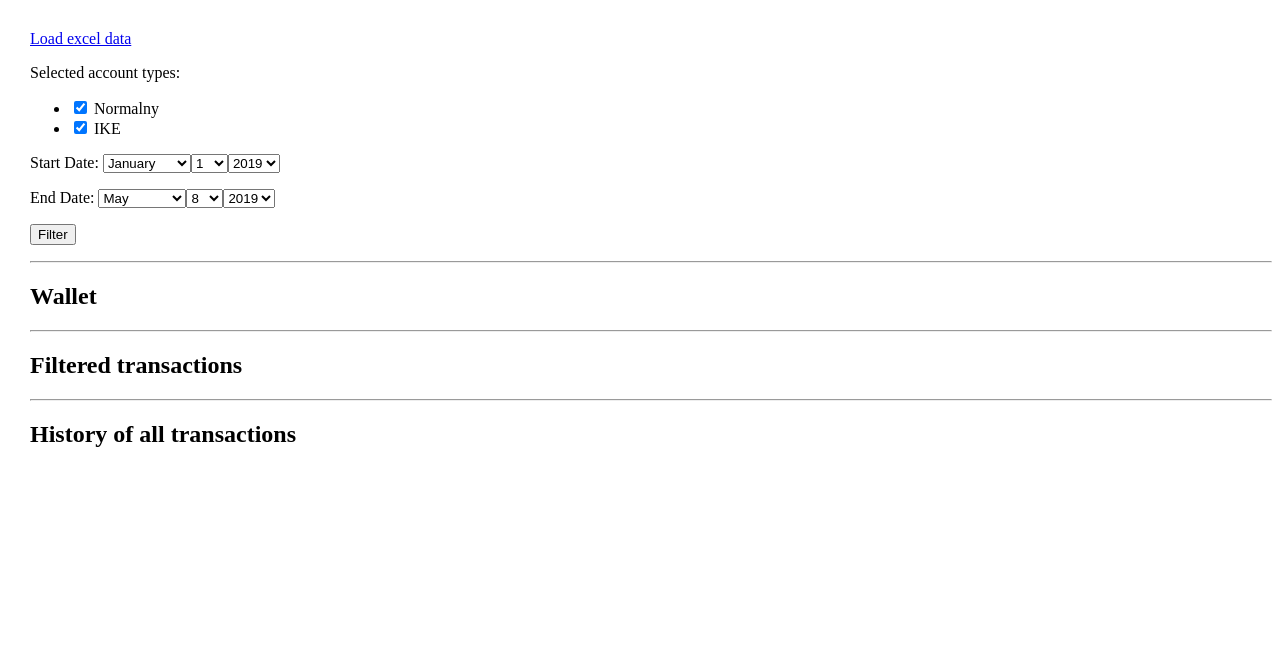
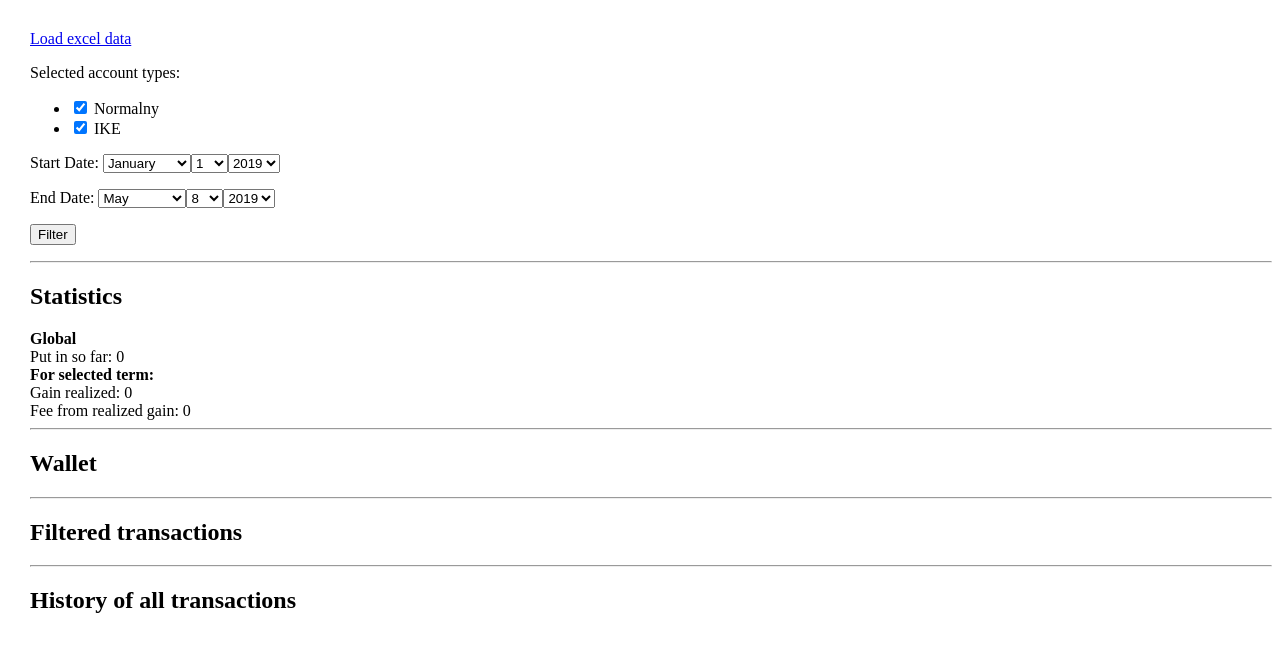
Before and after one commit to codeedward/WalletGPW, a Django app: page / in a window 1280 px wide. Shown: the top 652 px of the page. Run offline with Django 3.2, Linux system fonts and the light colour scheme.

Commit message:
Calculate putInAllTime value. Small fix for loading data.

```diff
--- a/wallet/models.py
+++ b/wallet/models.py
@@ -22,7 +22,7 @@ class ExcelEntryRow():
             self.price = row[4].value
             self.transactionValue = row[5].value
             self.fee = row[6].value
-            self.balanceChange = row[9].value
+            self.balanceChange = row[7].value
             self.accountType = row[10].value
 
         elif type(row) is dict:
--- a/wallet/services/calculateService.py
+++ b/wallet/services/calculateService.py
@@ -1,3 +1,5 @@
+
+
 def GetCalculatedCurrentWallet(listOfTransactions):
     walletShares = {}
     for transaction in listOfTransactions:
@@ -16,3 +18,12 @@ def GetCalculatedCurrentWallet(listOfTransactions):
                 if(walletShares[transaction.name] == 0):
                     del walletShares[transaction.name]
     return walletShares
+
+
+def GetAmountPutInSoFar(listOfTransactions):
+    sum = 0
+    for transaction in listOfTransactions:
+     if(transaction.transactionType == 'Wplata'):
+        print(f"Trying to add {transaction.transactionType} {transaction.date} with value {transaction.balanceChange}")
+        sum += float(transaction.balanceChange.replace(",", "."));
+    return sum
--- a/wallet/templates/wallet/dashboard.html
+++ b/wallet/templates/wallet/dashboard.html
@@ -16,27 +16,53 @@
 
         <p></p>
         <hr>
+        <div>
+          <h2>Statistics</h2>
+          <div><b>Global</b></div>
+          <div>Put in so far: {{stats.putInSoFar}}</div>
+          <div><b>For selected term:</b></div>
+          <div>Gain realized: 0</div>
+          <div>Fee from realized gain: 0</div>
+        </div>
+
+        <hr>
+        <div>
           <h2>Wallet</h2>
           {% for rowName, quantity in walletShares.items %}
             {{ rowName }}&nbsp;&nbsp;
             {{ quantity }}&nbsp;&nbsp;
             <br>
           {% endfor %}
+        </div>
+
         <hr>
+        <div>
           <h2>Filtered transactions</h2>
           {% for row in listOfAllTransactionsFiltered %}
             {{ row.date }}&nbsp;&nbsp;
+            {{ row.transactionType }}&nbsp;&nbsp;
             {{ row.name }}&nbsp;&nbsp;
+            {{ row.quantity }}&nbsp;&nbsp;
             {{ row.accountType }}&nbsp;&nbsp;
             <br>
           {% endfor %}
+        </div>
+
         <hr>
+        <div>
           <h2>History of all transactions</h2>
           {% for row in listOfAllTransactionsForSpecificAccountType %}
             {{ row.date }}&nbsp;&nbsp;
+            {{ row.transactionType }}&nbsp;&nbsp;
             {{ row.name }}&nbsp;&nbsp;
+            {{ row.quantity }}&nbsp;&nbsp;
+            {{ row.price }}&nbsp;&nbsp;
+            {{ row.transactionValue }}&nbsp;&nbsp;
+            {{ row.fee }}&nbsp;&nbsp;
+            {{ row.balanceChange }}&nbsp;&nbsp;
             {{ row.accountType }}&nbsp;&nbsp;
             <br>
           {% endfor %}
+        </div>
     </body>
 </html>
--- a/wallet/views.py
+++ b/wallet/views.py
@@ -2,7 +2,7 @@ from django.shortcuts import render
 from .models import ExcelEntryRow
 from .forms import CommonFilterForm
 from .utils.excel_utils import FilterExcel, ReadExcel, GetExcelDataFromSession, SaveExcelDataToSession
-from .services.calculateService import GetCalculatedCurrentWallet
+from .services.calculateService import GetCalculatedCurrentWallet, GetAmountPutInSoFar
 import datetime
 
 initialAccountTypes = ['Normalny', 'IKE']
@@ -38,8 +38,6 @@ def Dashboard(request):
             accountTypes = cleanedData.get('accountType')
             startDate = cleanedData.get('startDate')
             endDate = cleanedData.get('endDate')
-            print(f"Start date={startDate}")
-            print(f"End date={endDate}")
     else:
         form.fields['accountType'].initial = accountTypes
         form.fields['startDate'].initial = startDate
@@ -48,10 +46,14 @@ def Dashboard(request):
     listOfAllTransactionsForSpecificAccountType = FilterExcel(dataFromSession, accountTypes)
     listOfAllTransactionsFiltered = FilterExcel(dataFromSession, accountTypes, startDate, endDate)
     walletShares = GetCalculatedCurrentWallet(listOfAllTransactionsForSpecificAccountType)
+    stats = {
+        'putInSoFar' : "{0:.0f}".format(GetAmountPutInSoFar(listOfAllTransactionsForSpecificAccountType))
+    }
     viewModel = {
         'form': form,
-        "listOfAllTransactionsForSpecificAccountType": listOfAllTransactionsForSpecificAccountType,
+        'listOfAllTransactionsForSpecificAccountType': listOfAllTransactionsForSpecificAccountType,
         'walletShares': walletShares,
-        'listOfAllTransactionsFiltered': listOfAllTransactionsFiltered
+        'listOfAllTransactionsFiltered': listOfAllTransactionsFiltered,
+        'stats': stats
         }
     return render(request, 'wallet/dashboard.html', viewModel)
```
Also changed, not shown: wallet/templates/wallet/loadData.html (+9 -3 lines). Lines whose indentation alone changed are shown as unchanged.
